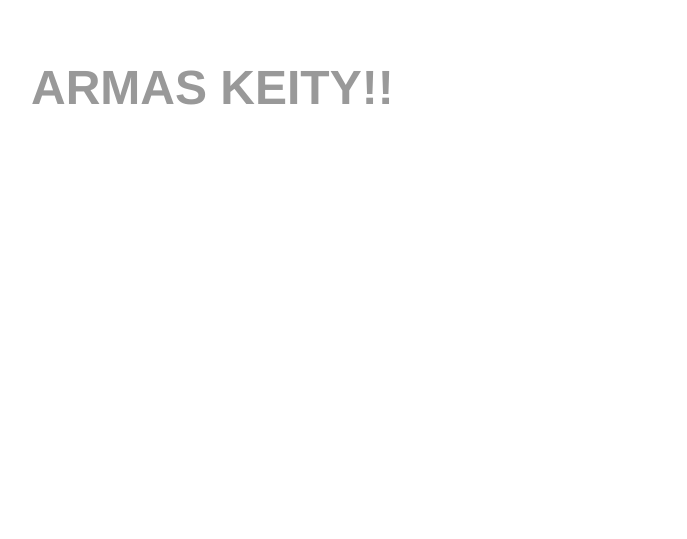
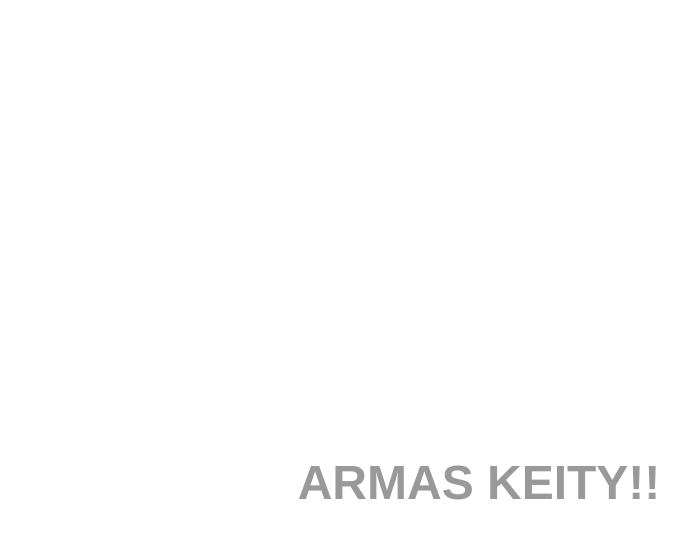
Before and after one commit to keity25/keity25.github.io, a Jekyll site: the page built from index.html, in a window 1280 px wide. Shown: the top 539 px of the page, without its empty margins (161-848 px from the left). Built offline with Jekyll 4.4.1, drawn with Linux system fonts in a browser that asks for light colours.

Commit message:
Update main.css

```diff
--- a/css/main.css
+++ b/css/main.css
@@ -22,7 +22,11 @@ a:hover {
 h1 {
     font-size: 3em;
     font-family:'Helvetica', 'Arial', 'Sans-Serif';
-    justify-content: center;
+    position: absolute;
+    top: 50%;
+    left: 50%;
+    margin-right: -50%;
+    transform: translate(-50%, -50%)
 }
 p {
     font-size: 1.5em;
```
